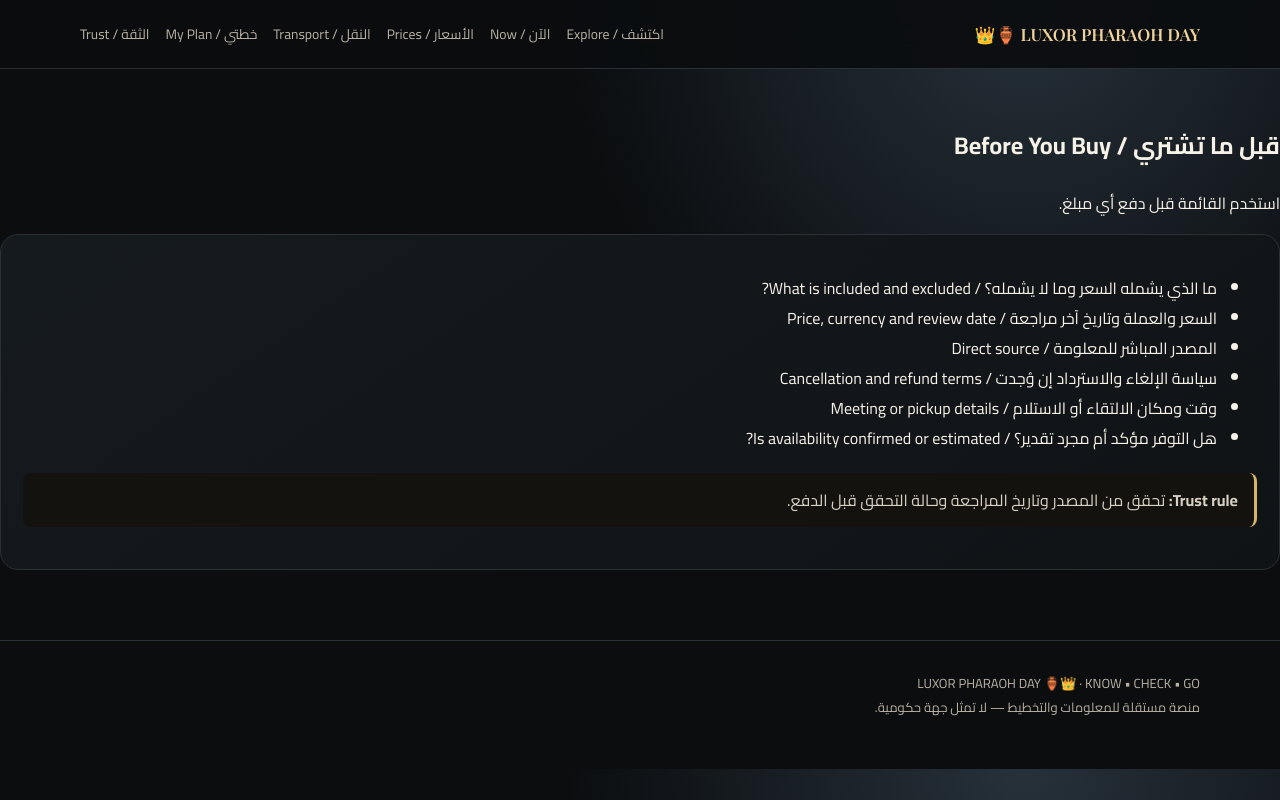
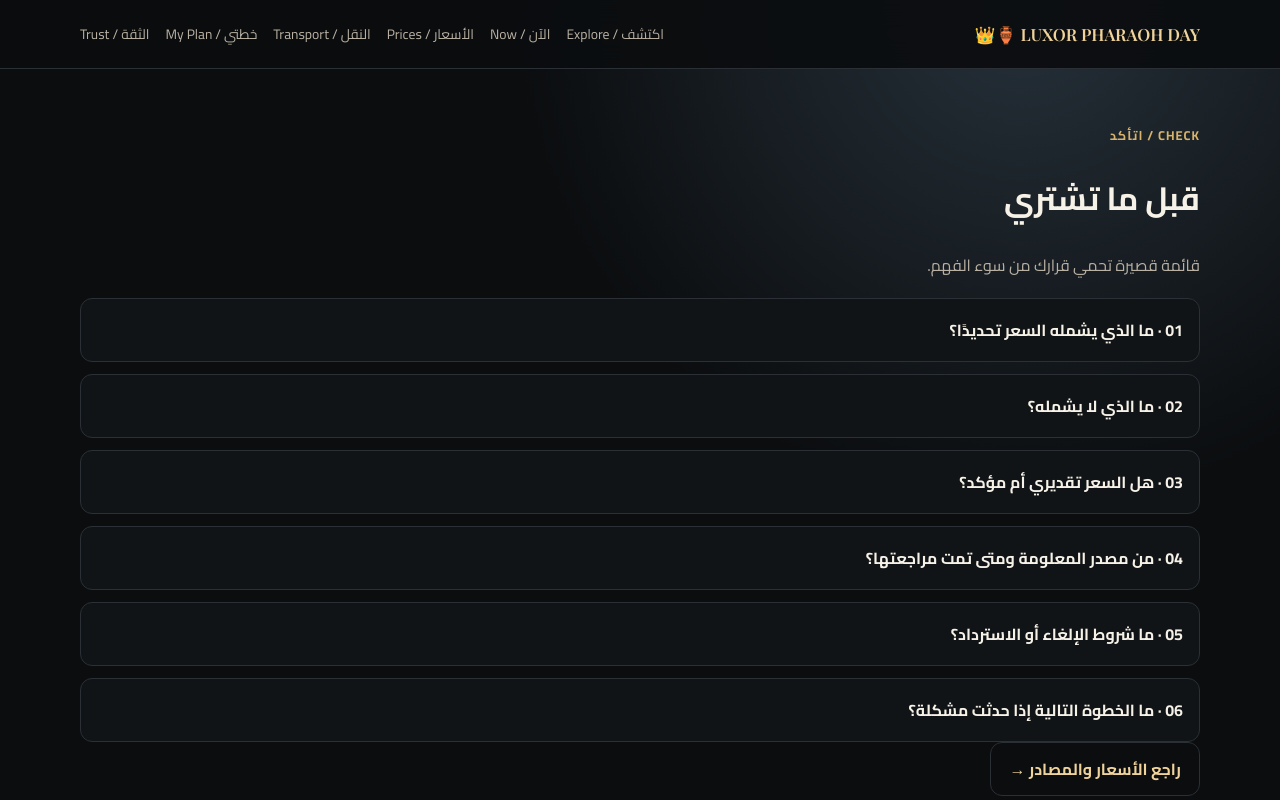
Before and after one commit to youssfalaa296-hash/luxor-pharaoh-day, a Next.js app: page /before-you-buy in a window 1280 px wide. Shown: the top 800 px of the page. Built offline with nearby package versions, Linux system fonts and the light colour scheme; no server answers.

Commit message:
feat: harden before-buy guidance

```diff
--- a/app/before-you-buy/page.tsx
+++ b/app/before-you-buy/page.tsx
@@ -1 +1 @@
-const checks=['ما الذي يشمله السعر وما لا يشمله؟ / What is included and excluded?','السعر والعملة وتاريخ آخر مراجعة / Price, currency and review date','المصدر المباشر للمعلومة / Direct source','سياسة الإلغاء والاسترداد إن وُجدت / Cancellation and refund terms','وقت ومكان الالتقاء أو الاستلام / Meeting or pickup details','هل التوفر مؤكد أم مجرد تقدير؟ / Is availability confirmed or estimated?']; export const metadata={title:'Before You Buy / قبل ما تشتري'}; export default function Page(){return <section className="section"><div className="shell"><h1>قبل ما تشتري / Before You Buy</h1><p className="muted">استخدم القائمة قبل دفع أي مبلغ.</p><div className="card"><ul>{checks.map(x=><li key={x}>{x}</li>)}</ul><div className="notice"><strong>Trust rule:</strong> تحقق من المصدر وتاريخ المراجعة وحالة التحقق قبل الدفع.</div></div></div></section>}
+import Link from 'next/link'; export default function Before(){return <main className="wrap page"><div className="eyebrow">CHECK / اتأكد</div><h1>قبل ما تشتري</h1><p className="sub">قائمة قصيرة تحمي قرارك من سوء الفهم.</p><div className="list">{['ما الذي يشمله السعر تحديدًا؟','ما الذي لا يشمله؟','هل السعر تقديري أم مؤكد؟','من مصدر المعلومة ومتى تمت مراجعتها؟','ما شروط الإلغاء أو الاسترداد؟','ما الخطوة التالية إذا حدثت مشكلة؟'].map((x,i)=><div key={x}><b>{String(i+1).padStart(2,'0')} · {x}</b></div>)}</div><Link className="btn alt" href="/price-check">راجع الأسعار والمصادر →</Link></main>}
```
